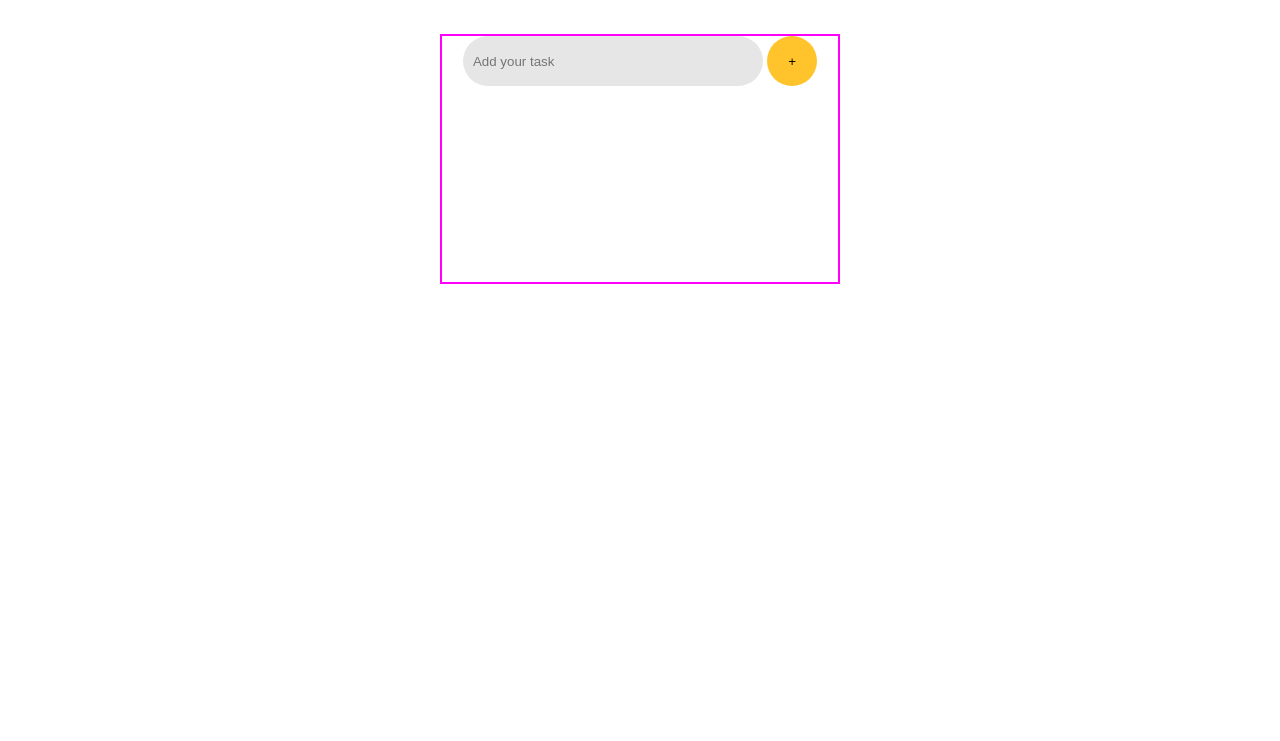
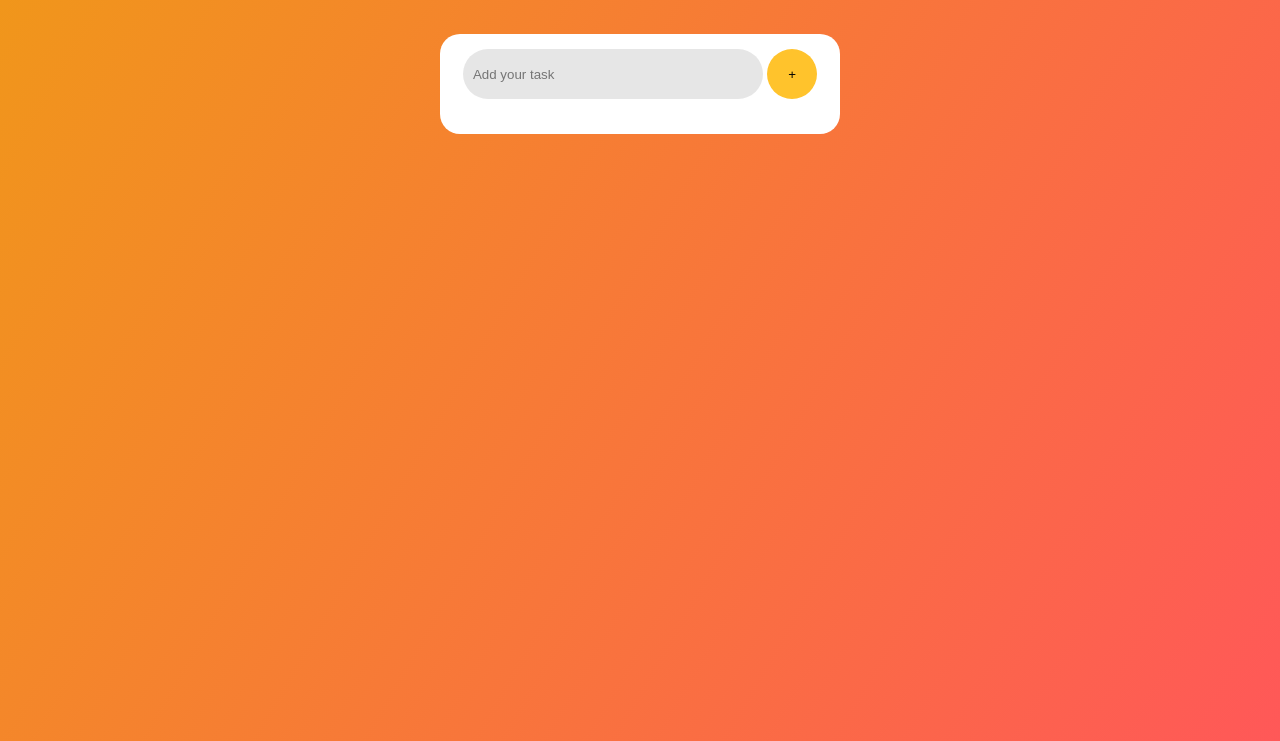
Before and after one commit to arthurrodrigues-dev/to-do-list, a plain HTML site: page src/index.html in a window 1280 px wide. Shown: the part 91-832 px from the top of the page. Before the commit the page ends 800 px from the top, so only its background shows below. Drawn offline with Linux system fonts and the light colour scheme.

Commit message:
added some features

```diff
--- a/src/script.js
+++ b/src/script.js
@@ -1,6 +1,7 @@
 const input = document.querySelector('#input-task');
 const addTaskButton = document.querySelector('#add-task');
 const ul = document.querySelector('.list-container');
+const container = document.querySelector('.container');
 
 const addTask = () => {
     const textTask = input.value.trim();
@@ -26,3 +27,5 @@ input.addEventListener('keyup', (e) => {
         addTask();
     }
 })
+
+console.log(container.computedStyleMap)
--- a/src/styles.css
+++ b/src/styles.css
@@ -7,6 +7,8 @@
 
 body {
     font-family: 'Open sans';
+    background-image: linear-gradient(-60deg, #ff5858 0%, #f09819 100%);
+    height: 100vh;
 }
 
 h1 {
@@ -15,14 +17,16 @@ h1 {
 }
 
 .container {
-    border: 2px solid magenta;
+    background-color: #fff;
     width: 400px;
     margin: 50px auto 0;
-    height: 250px;
+    height: 100px;
+    border-radius: 20px;
 }
 
 .input-task {
     text-align: center;
+    padding-top: 15px;
 }
 
 .input-task input {
```
